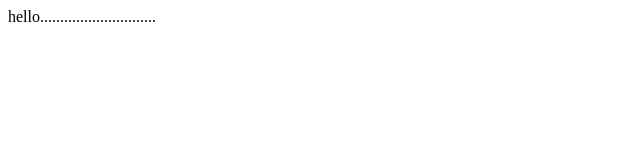
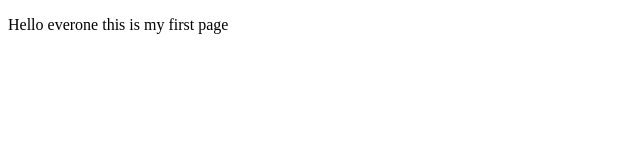
Before and after one commit to DhruvJain45/coursera-test, a plain HTML site: page site/index.html in a window 1280 px wide. Shown: the whole page, without its empty margins (0-640 px from the left). Drawn offline with Linux system fonts and the light colour scheme.

Commit message:
Small addition to our page content.

```diff
--- a/site/index.html
+++ b/site/index.html
@@ -1,2 +1,10 @@
-
-<p>hello.............................</p>
+<!DOCTYPE html>
+<html lang="en">
+<head>
+    <meta charset="UTF-8">
+    <title>My First Page</title>
+</head>
+<body>
+    <p>Hello everone this is my first page</p>
+</body>
+</html>
```
